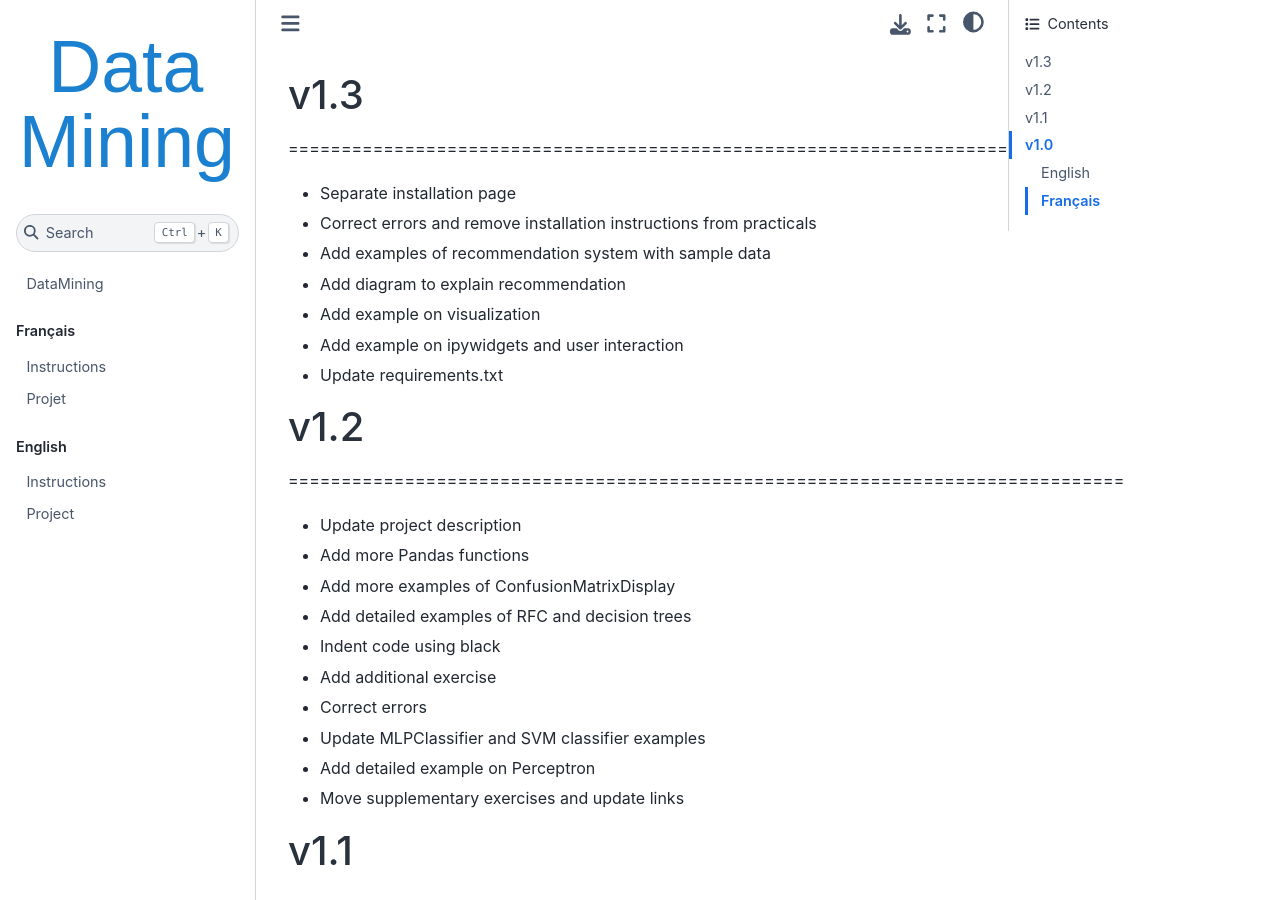
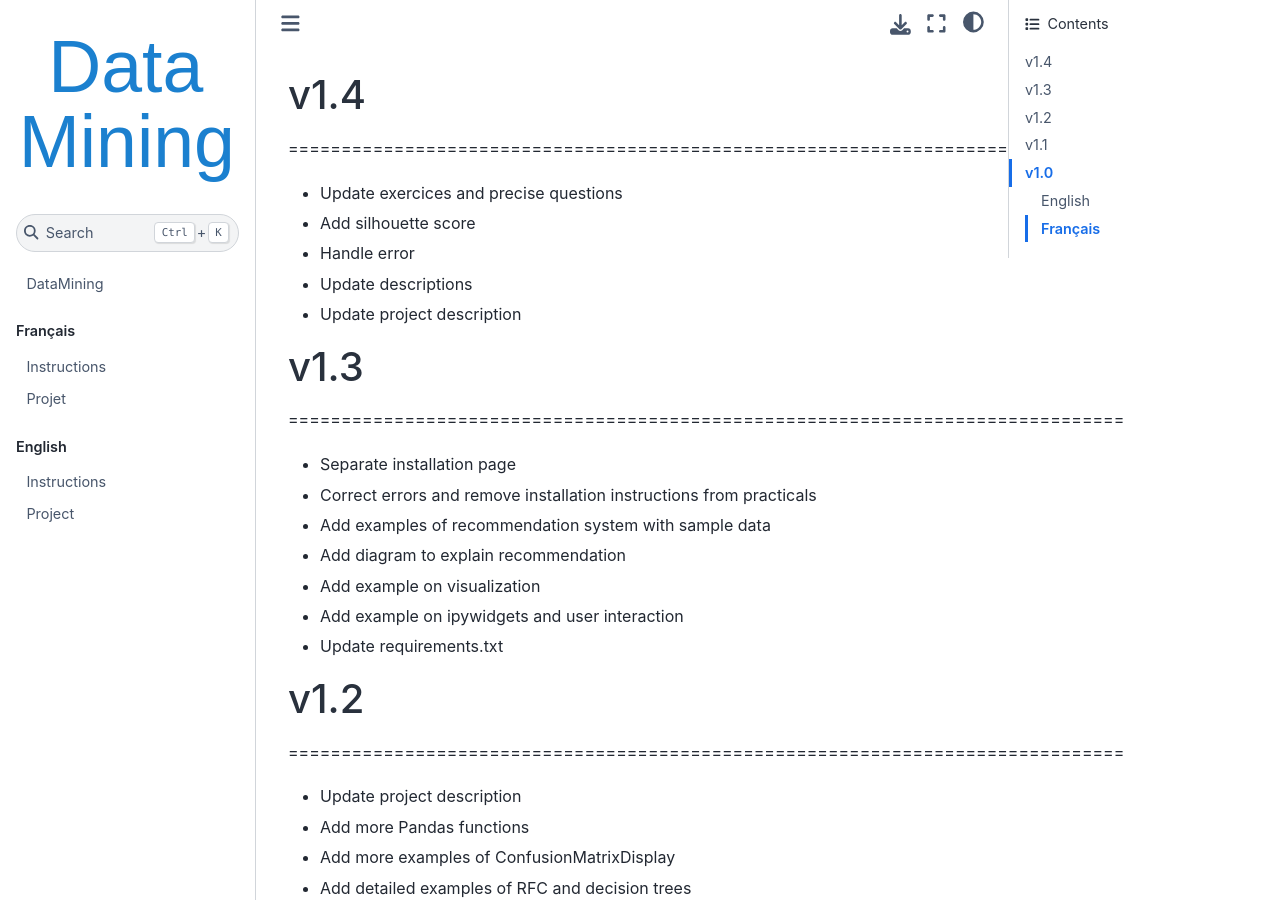
Before and after one commit to johnsamuelwrites/DataMining, a Jupyter Book: the page built from RELEASE.md, in a window 1280 px wide and 900 px high. Built offline with Jupyter Book 1.0.4 settings and Sphinx 7.4.7 and the Sphinx Book theme 1.1.4, drawn with Linux system fonts in a browser that asks for light colours; pages that are not in the unit, such as notebooks, are missing from menus.

Commit message:
Update Release Notes

```diff
--- a/RELEASE.md
+++ b/RELEASE.md
@@ -1,3 +1,11 @@
+# v1.4
+===============================================================================
+- Update exercices and precise questions
+- Add silhouette score
+- Handle error
+- Update descriptions
+- Update project description
+
 # v1.3
 ===============================================================================
 - Separate installation page
```
